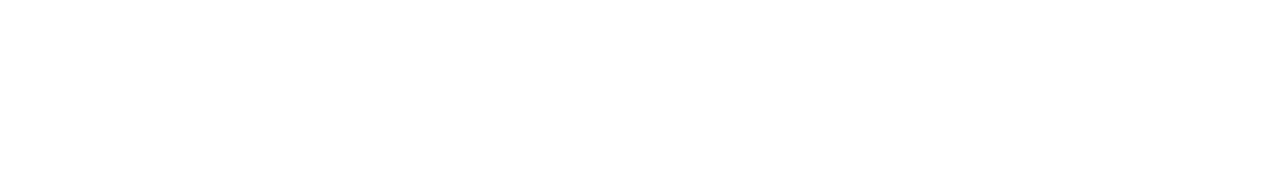
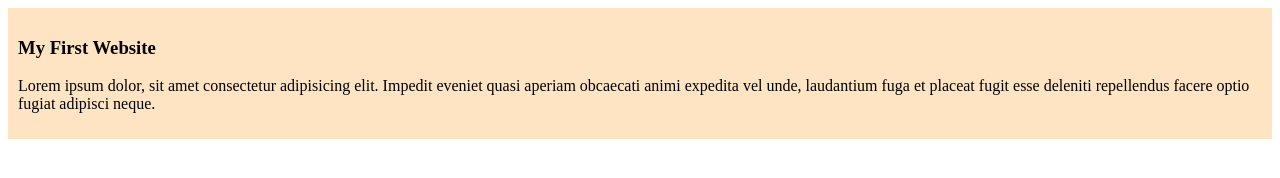
Before and after one commit to irtizadeya/my-simple-website, a plain HTML site: page index.html in a window 1280 px wide. Drawn offline with Linux system fonts and the light colour scheme.

Commit message:
added first blog

```diff
--- a/index.html
+++ b/index.html
@@ -4,8 +4,12 @@
     <meta charset="UTF-8">
     <meta name="viewport" content="width=device-width, initial-scale=1.0">
     <title>My Simple Website</title>
+    <link rel="stylesheet" href="styles/blog.css">
 </head>
 <body>
-
+    <div>
+        <h3>My First Website</h3>
+        <p>Lorem ipsum dolor, sit amet consectetur adipisicing elit. Impedit eveniet quasi aperiam obcaecati animi expedita vel unde, laudantium fuga et placeat fugit esse deleniti repellendus facere optio fugiat adipisci neque.</p>
+    </div>
 </body>
 </html>
--- /dev/null
+++ b/styles/blog.css
@@ -0,0 +1,4 @@
+div{
+    background-color: bisque;
+    padding: 10px;
+}
```
